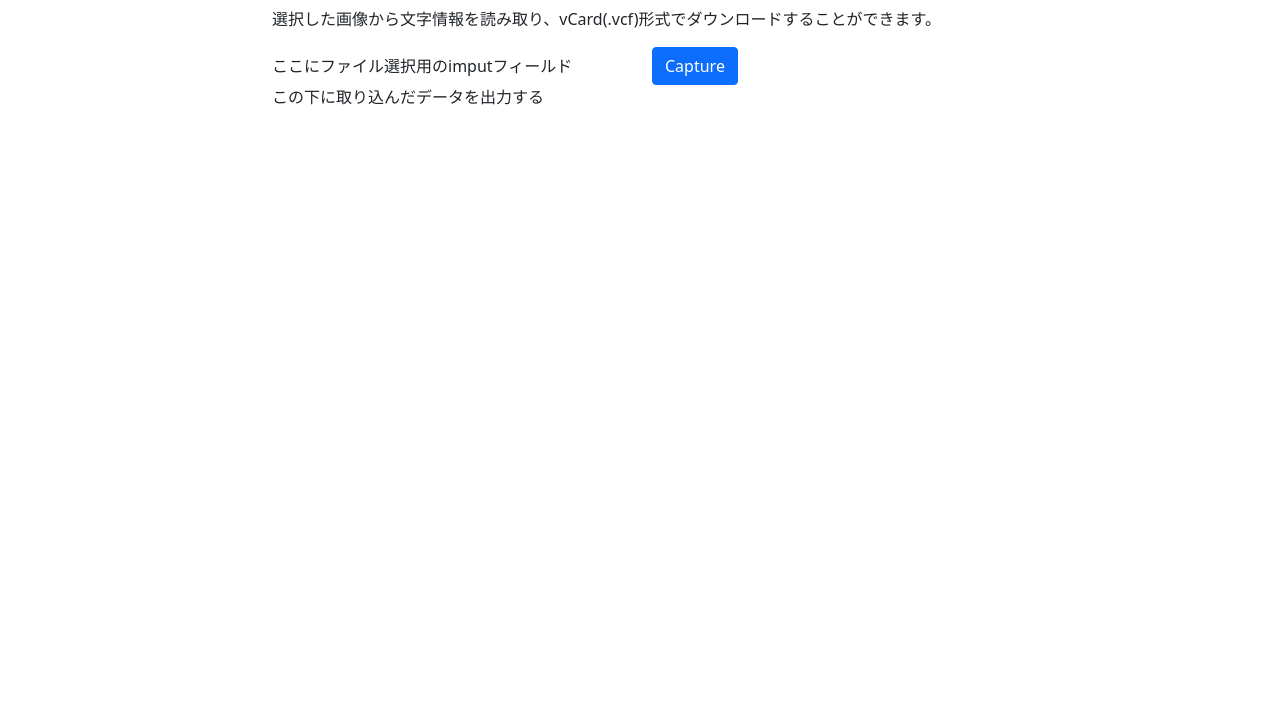
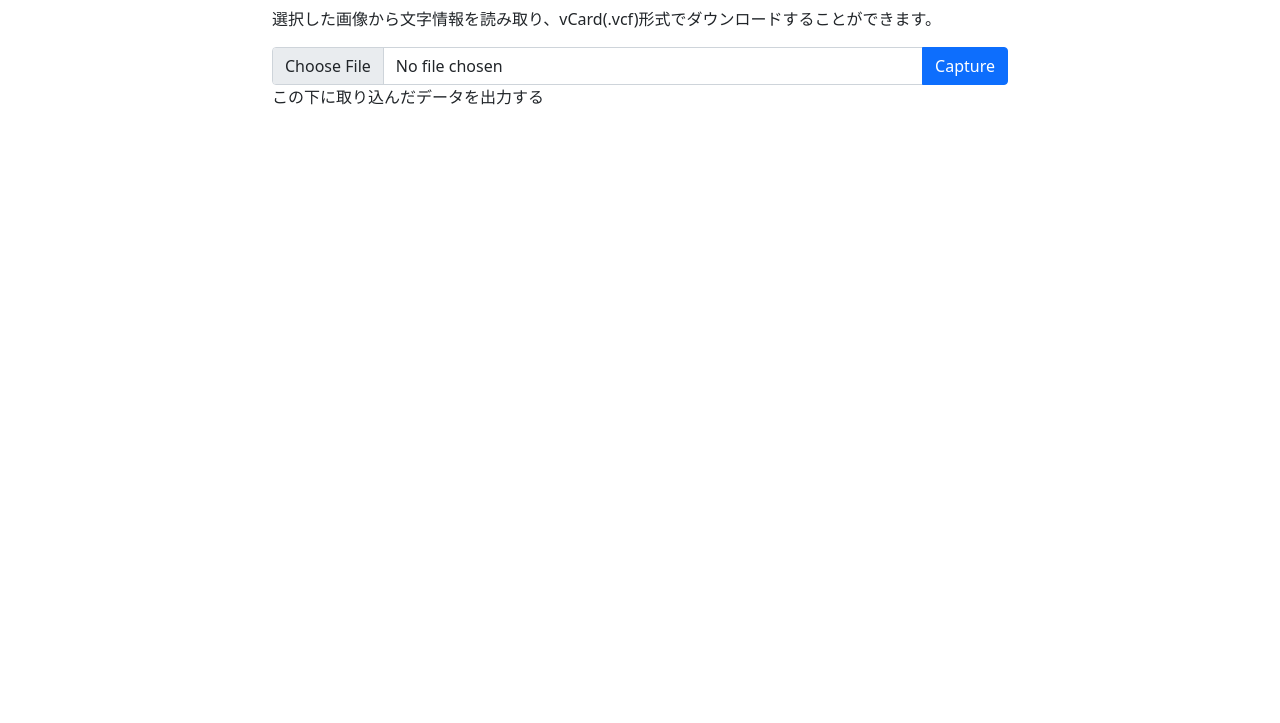
Before and after one commit to modfour/business-card-ocr, a plain HTML site: page index.html in a window 1280 px wide. Shown: the part 77-800 px from the top of the page. Drawn offline with nearby package versions, Linux system fonts and the light colour scheme.

Commit message:
create file imput area

```diff
--- a/index.html
+++ b/index.html
@@ -18,18 +18,22 @@
                         <p>選択した画像から文字情報を読み取り、vCard(.vcf)形式でダウンロードすることができます。</p>
                     </div>
                     <div class="row">
-                        <div class="col-sm-6 d-flex align-items-center">
-                            ここにファイル選択用のimputフィールド
-                        </div>
-                        <div class="col-sm-6">
-                            <button id="capture" class="btn btn-primary">Capture</button>
+                        <div class="input-group">
+                            <input type="file" class="form-control" id="inputGroupFile"  aria-describedby="inputGroupFileAddon" aria-label="Capture">
+                            <button class="btn btn-primary" type="button" id="inputGroupFileAddon">Capture</button>
                         </div>
                     </div>
                     <div class="row">
                         <p>この下に取り込んだデータを出力する</p>
+                        <div id="image_unit"></div>
                     </div>
                 </div>
             </div>
         </div>
+        <script>
+            document.getElementById("inputGroupFileAddon").addEventListener("click",function(){
+                alert("Captureボタンがクリックされました");
+            });
+        </script>
     </body>
 </html>
```
